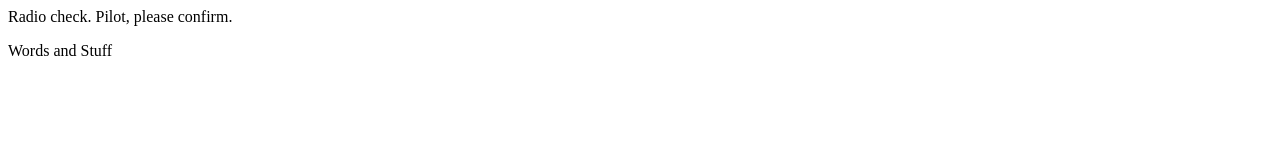
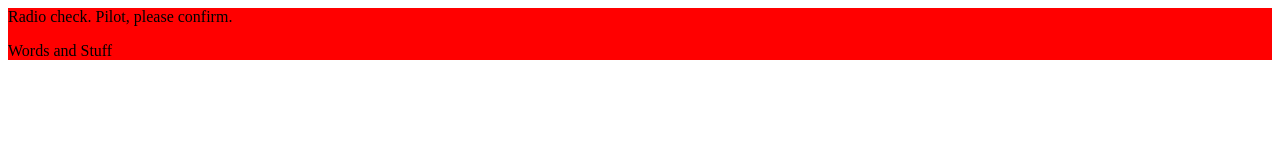
Before and after one commit to mickysisay/communication-log, a plain HTML site: page index.html in a window 1280 px wide. Drawn offline with Linux system fonts and the light colour scheme.

Commit message:
messed up,not aligning center

```diff
--- a/index.html
+++ b/index.html
@@ -1,7 +1,9 @@
 <html>
 <body>
-   <p>Radio check. Pilot, please confirm.</p>
+ <div style="background-color:red; text:align:center;"">
+   <p >Radio check. Pilot, please confirm.</p>
 Words and Stuff
+  </div>
 </body>
 
 </html>
```
